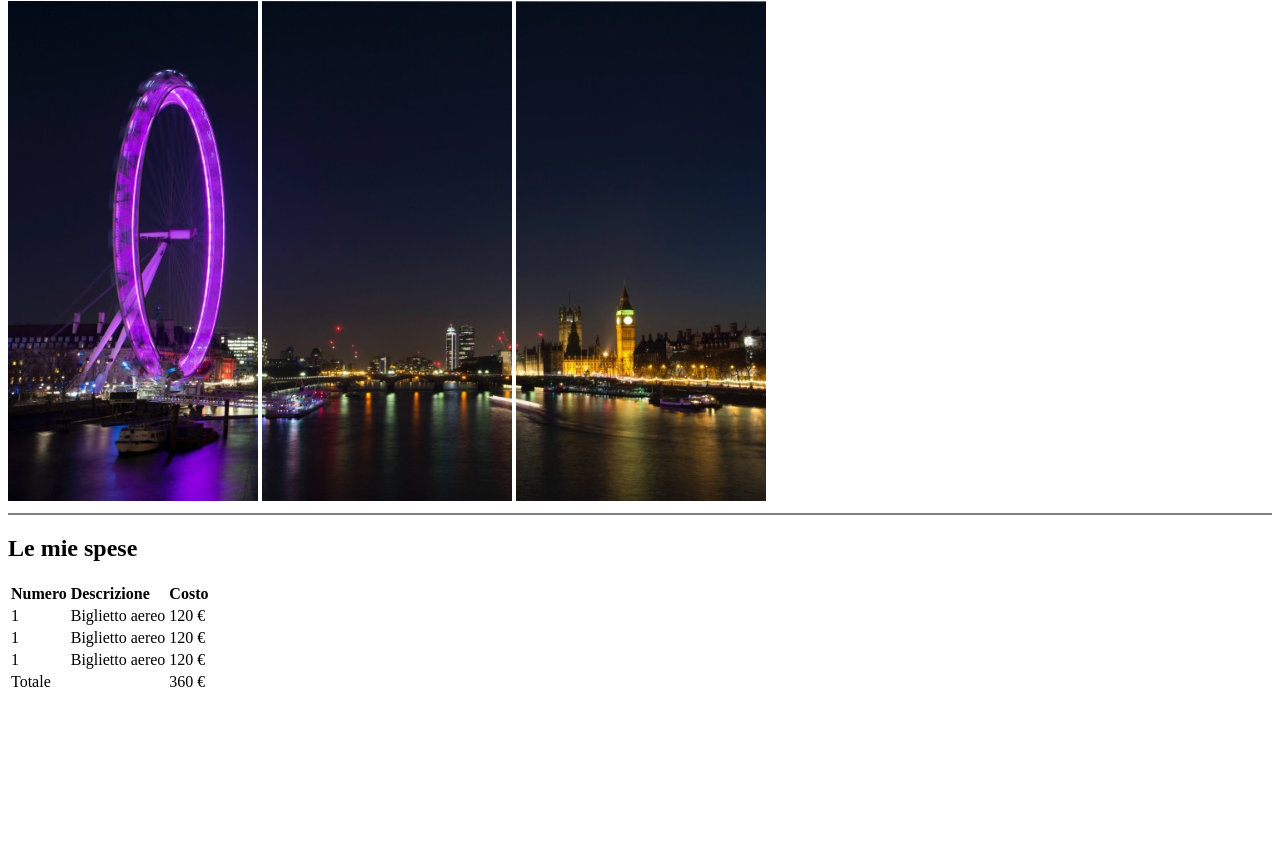
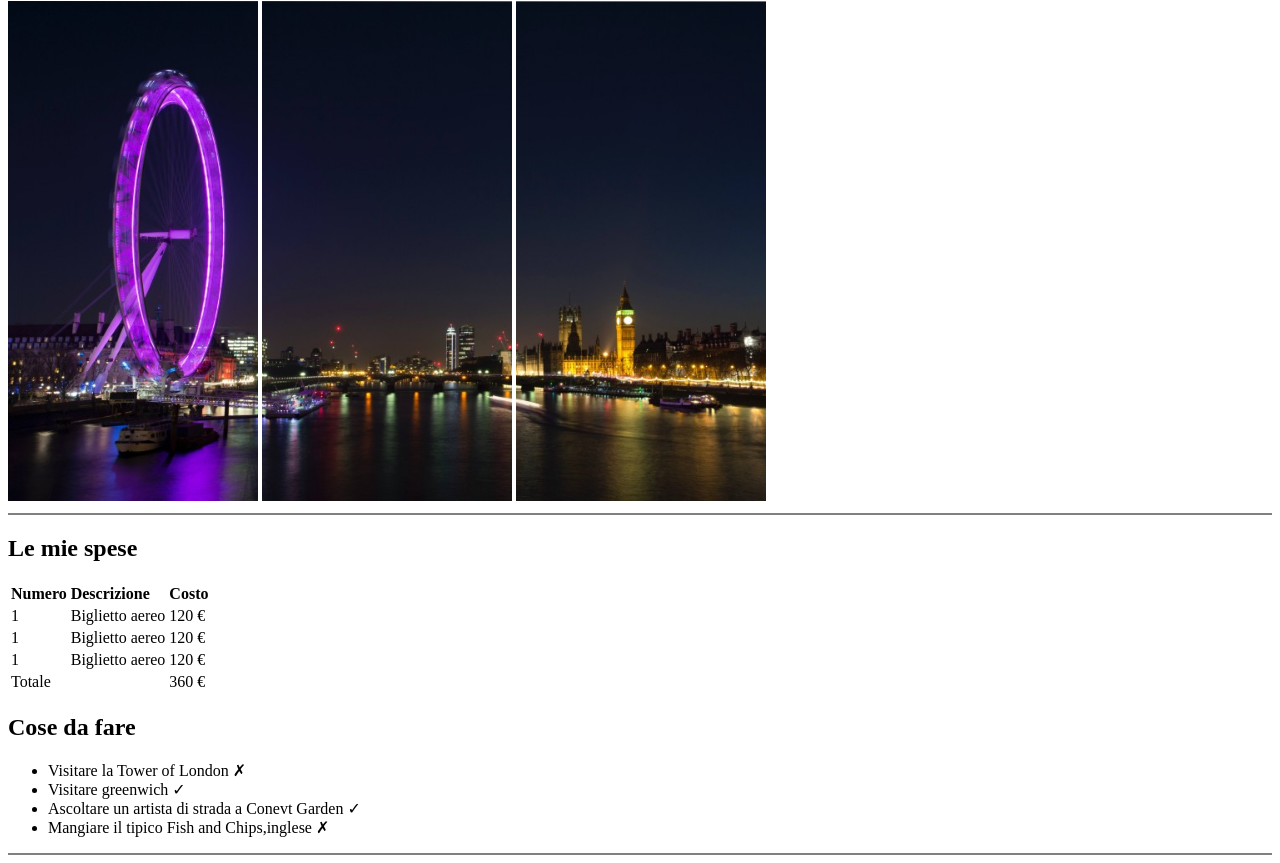
Before and after one commit to StanislavTryfenko/html-london-trip, a plain HTML site: page index.html in a window 1280 px wide. Shown: the part 79-942 px from the top of the page. Before the commit the page ends 800 px from the top, so only its background shows below. Drawn offline with Linux system fonts and the light colour scheme.

Commit message:
Add Section ''Cose da fare''

```diff
--- a/index.html
+++ b/index.html
@@ -14,20 +14,16 @@
         <img width="250px" src="./img/pexels-bill-emrich-230794-1.jpg" alt="Foto 2">
         <img width="250px" src="./img/pexels-bill-emrich-230794-2.jpg" alt="Foto 3">
     </header>
-
         <hr color="gray">
-
         <main>
             <section>
                 <h2>Le mie spese</h2>
                 <Table>
-
                     <thead>
                         <td><strong>Numero</strong></td>
                         <td><strong>Descrizione</strong></td>
                         <td><strong>Costo</strong></td>
                     </thead>
-
                     <tbody>
                         <tr>
                             <td>1</td>
@@ -49,11 +45,19 @@
                             <td></td>
                             <td>360 &#8364</td>
                         </tr>
-
                     </tbody>
-
                 </Table>
             </section>
+            <section>
+                <h2>Cose da fare</h2>
+                <ul>
+                    <li>Visitare la Tower of London &#10007;</li>
+                    <li>Visitare greenwich &#10003;</li>
+                    <li>Ascoltare un artista di strada a Conevt Garden &#10003;</li>
+                    <li>Mangiare il tipico Fish and Chips,inglese &#10007;</li>
+                </ul>
+            </section>
+            <hr color="gray">
         </main>
 </body>
 </html>
```
